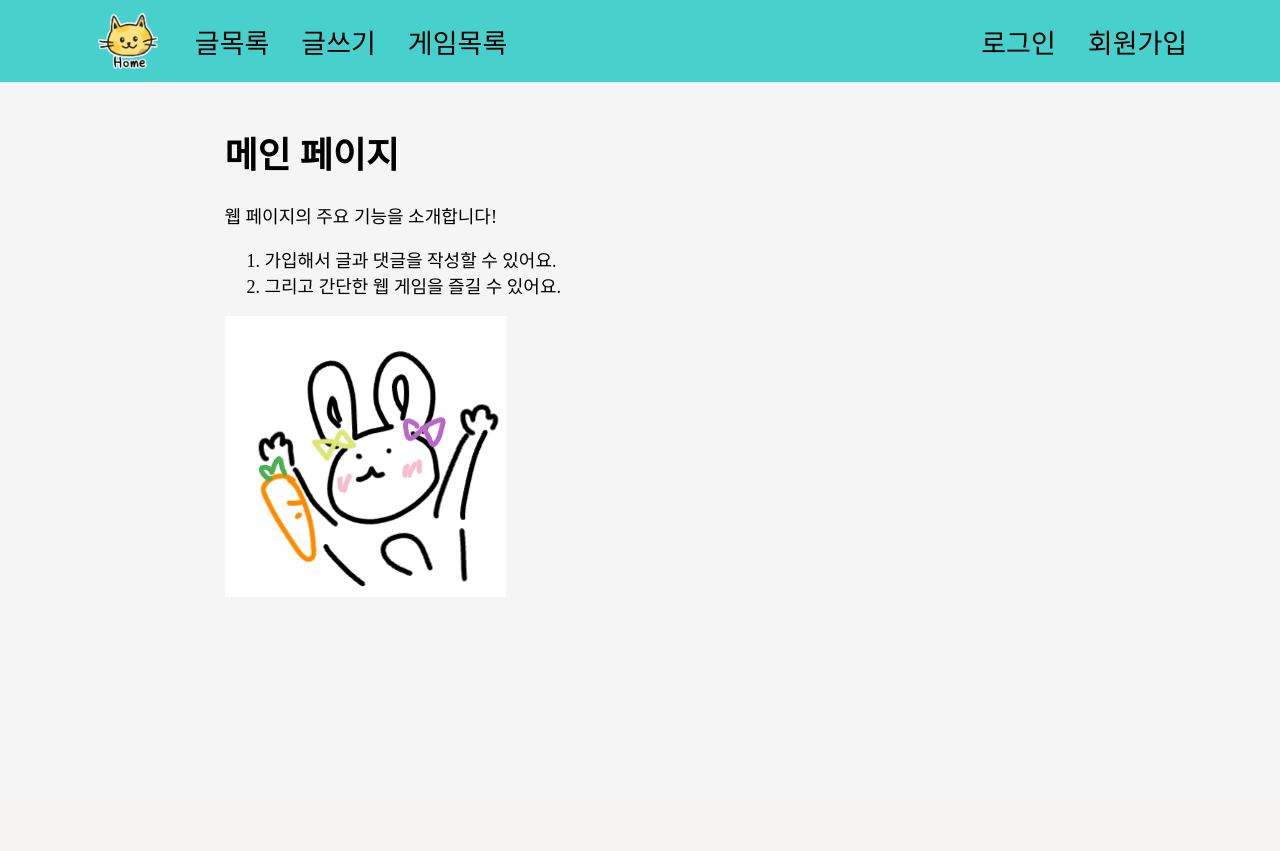
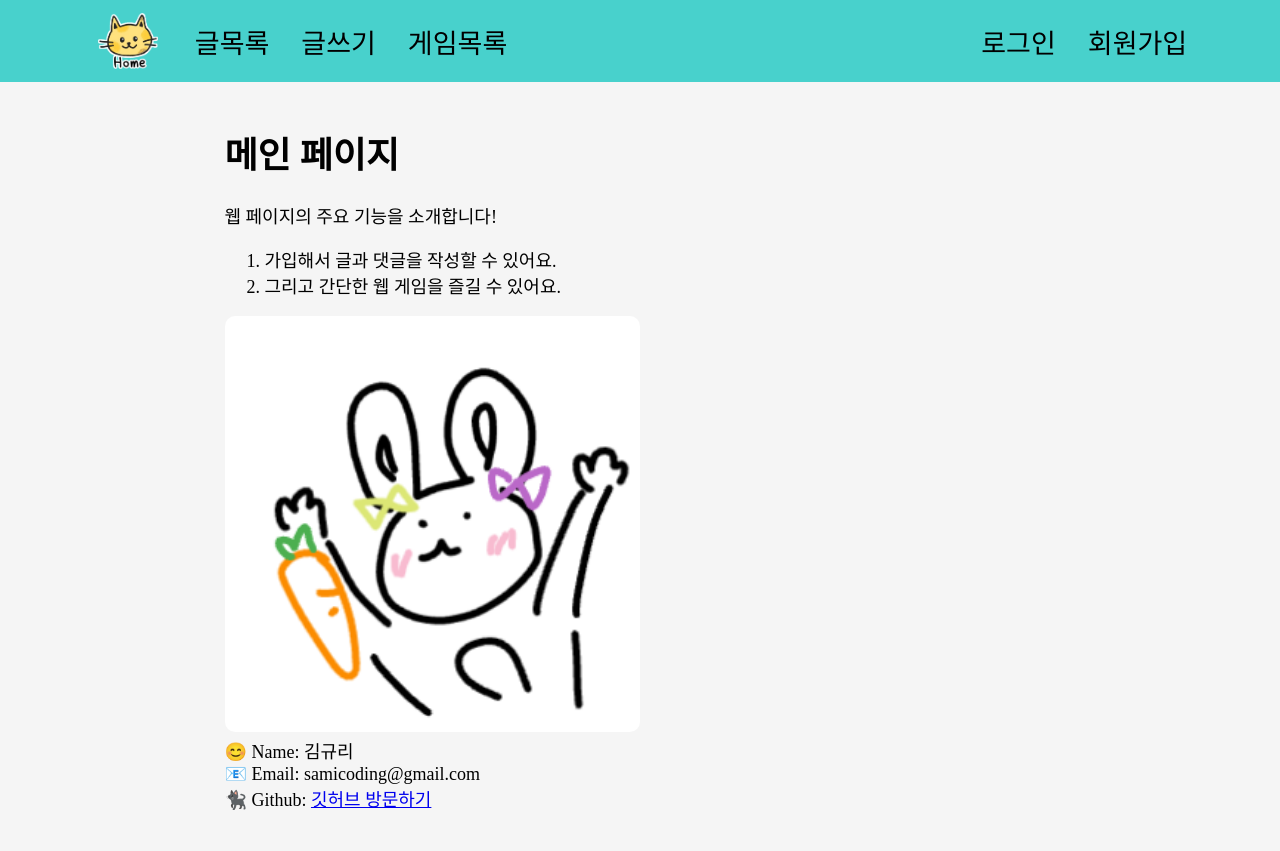
Before and after one commit to SamiCoding/django-cat-project, a Django app: page / in a window 1280 px wide. Before the commit the page ends 597 px from the top, so only its background shows below. Run offline with Django 4.2, Linux system fonts and the light colour scheme; some libraries are stand-ins or nearby versions; some web fonts are replaced.

Commit message:
Update index.html

```diff
--- a/postings/templates/postings/index.html
+++ b/postings/templates/postings/index.html
@@ -2,6 +2,7 @@
 {% load static %}
 
 {% block head %}
+  <link rel="stylesheet" href="{% static 'css/postings/index.css' %}">
 {% endblock %}
 
 {% block body %}
@@ -13,5 +14,13 @@
     <li>그리고 간단한 웹 게임을 즐길 수 있어요.</li>
   </ol>
 
-  <img src="{% static 'images/rabbit.png' %}" alt="rabbit">
+  <div class="posting__profile">
+    <img class="posting__profile__img" src="{% static 'images/rabbit.png' %}" alt="rabbit">
+    <div class="posting__profile__info">
+      <div class="posting__profile__info__text">😊 Name: 김규리</div>
+      <div class="posting__profile__info__text">📧 Email: samicoding@gmail.com</div>
+      <div class="posting__profile__info__text">🐈‍⬛ Github: <a href="https://github.com/SamiCoding" target="_blank">깃허브 방문하기</a></div>
+    </div>
+  </div>
+
 {% endblock %}
```
